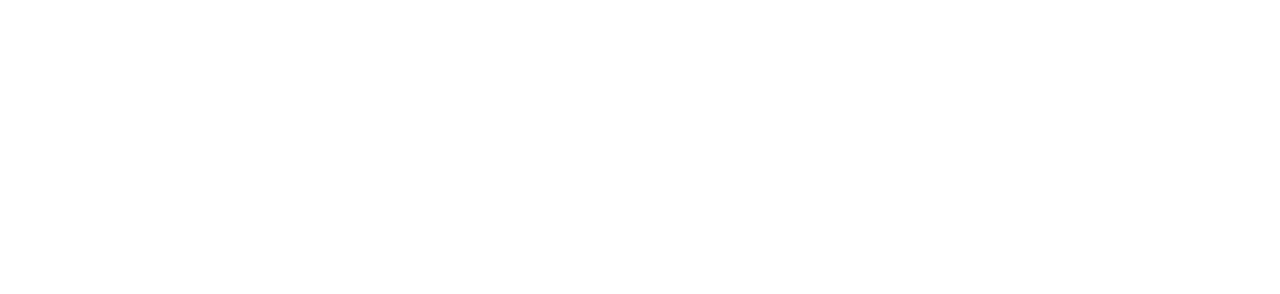
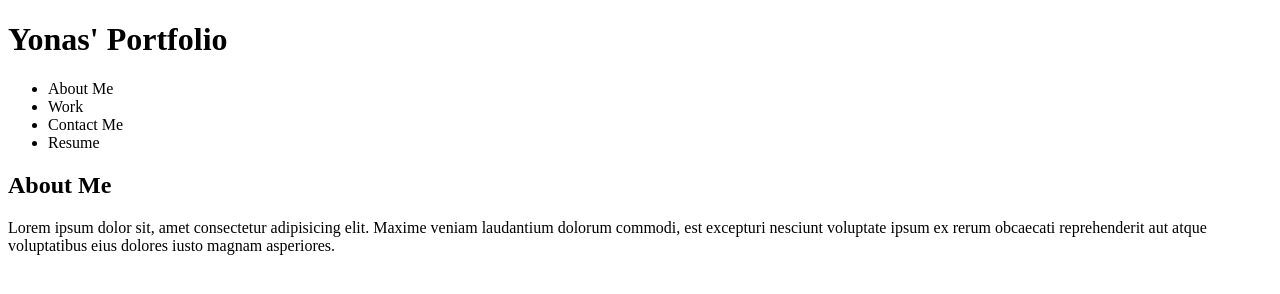
Before and after one commit to Ybyonas1/portfolio-hw, a plain HTML site: page Index.html in a window 1280 px wide. Drawn offline with Linux system fonts and the light colour scheme.

Commit message:
index updates

```diff
--- a/Index.html
+++ b/Index.html
@@ -6,6 +6,21 @@
     <meta name="viewport" content="width=device-width, initial-scale=1.0">
     <title>Yonas First Portfolio</title>
 </head>
+<header>
+    <h1>Yonas' Portfolio</h1>
+    <ul>
+        <li>About Me</li>
+        <li>Work</li>
+        <li>Contact Me</li>
+        <li>Resume</li>
+    </ul>
+</header>
+
+<section>
+    <h2>About Me</h2>
+    <p>Lorem ipsum dolor sit, amet consectetur adipisicing elit. Maxime veniam laudantium dolorum commodi, est excepturi nesciunt voluptate ipsum ex rerum obcaecati reprehenderit aut atque voluptatibus eius dolores iusto magnam asperiores.</p>
+</section>
+
 <body>
 
 </body>
```
